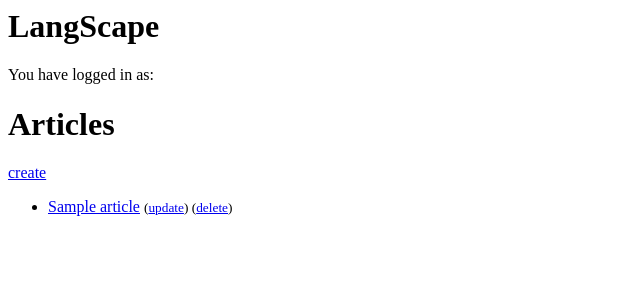
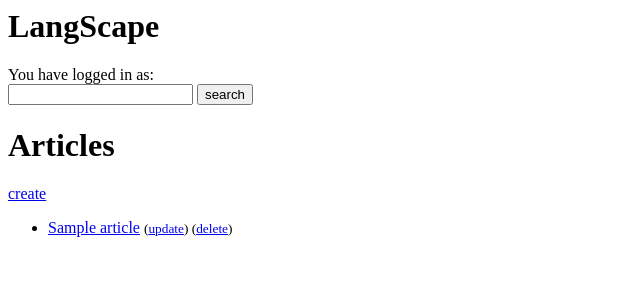
Before and after one commit to ViktorSalimonov/langscape, a Django app: template langscape/templates/articles/article_list.html in a window 1280 px wide. Shown: the top 300 px of the page, without its empty margins (0-640 px from the left). Run offline with Django 3.2, Linux system fonts and the light colour scheme; the template is opened without the code that fills it: most values are stand-ins (such as "Sample title", 1, 10 or a date in 2020).

Commit message:
add search articles

```diff
--- /dev/null
+++ b/langscape/templates/articles/_article_search.html
@@ -0,0 +1,6 @@
+{% block search %}
+<form action="{% url 'articles:list' %}" method="GET">
+    <input type="text" name="q">
+    <button type="submit">search</button>
+</form>
+{% endblock search %}
--- a/langscape/templates/base.html
+++ b/langscape/templates/base.html
@@ -1,5 +1,9 @@
 <h1>LangScape</h1>
+
 You have logged in as: {{ user.username }}
+
+{% include "articles/_article_search.html" %}
+
 {% block content %}
 {% endblock content %}
 
```
Also changed, not shown: langscape/articles/views.py (+12 -0 lines).
